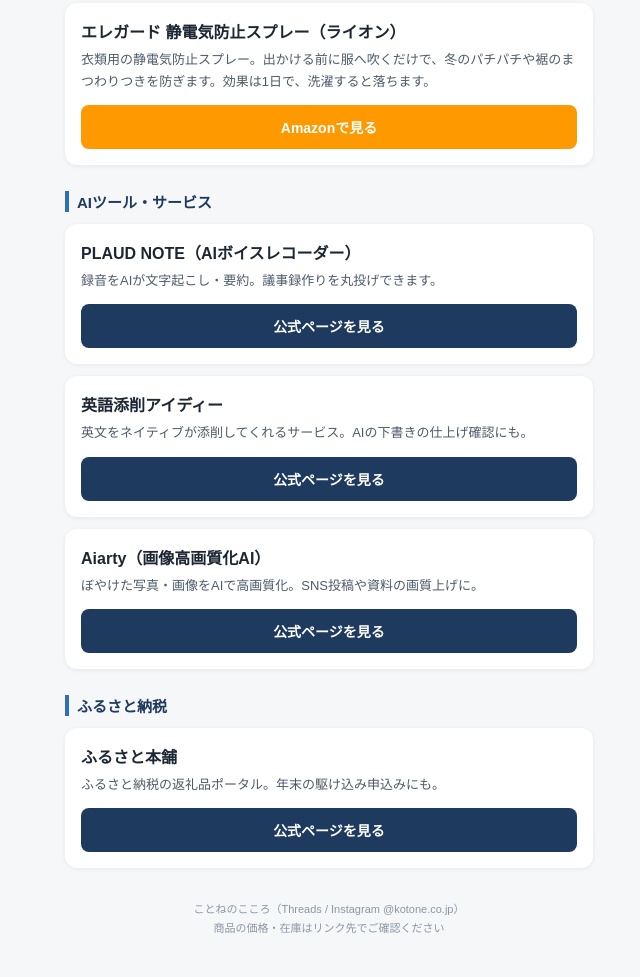
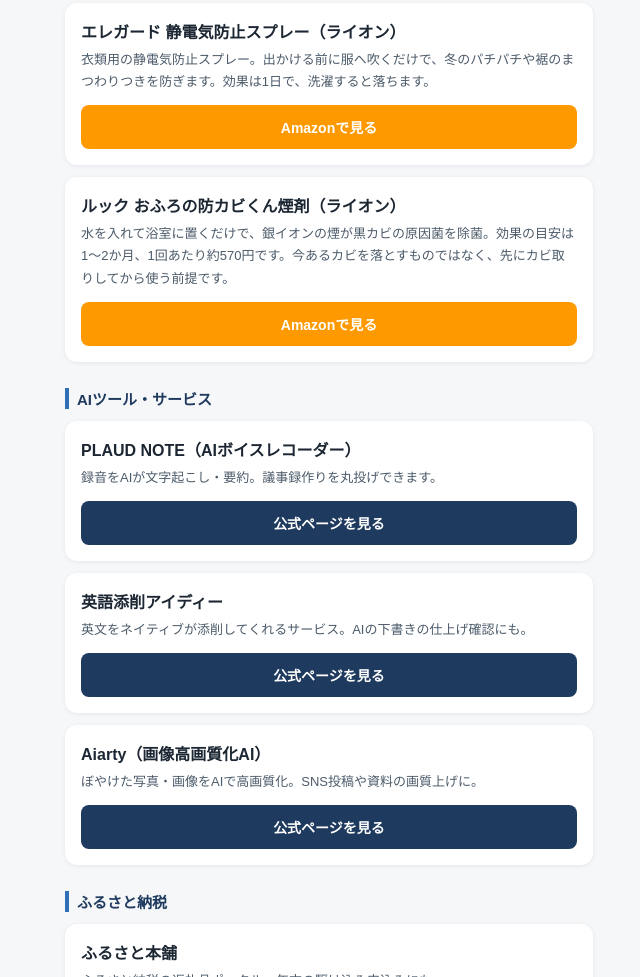
Before and after one commit to tk-ramen/kotone-links, a plain HTML site: page index.html in a window 1280 px wide. Shown: the part 1215-2192 px from the top of the page, without its empty margins (311-951 px from the left). Drawn offline with Linux system fonts and the light colour scheme.

Commit message:
ルック おふろの防カビくん煙剤のカードを追加

```diff
--- a/index.html
+++ b/index.html
@@ -74,6 +74,12 @@
     <a class="btn amz" href="https://www.amazon.co.jp/s?k=%E3%83%A9%E3%82%A4%E3%82%AA%E3%83%B3+%E3%82%A8%E3%83%AC%E3%82%AC%E3%83%BC%E3%83%89+%E9%9D%99%E9%9B%BB%E6%B0%97%E9%98%B2%E6%AD%A2%E3%82%B9%E3%83%97%E3%83%AC%E3%83%BC&tag=tkramen2574-22" rel="nofollow sponsored noopener" target="_blank">Amazonで見る</a>
   </div>
 
+  <div class="card">
+    <h3>ルック おふろの防カビくん煙剤（ライオン）</h3>
+    <p>水を入れて浴室に置くだけで、銀イオンの煙が黒カビの原因菌を除菌。効果の目安は1〜2か月、1回あたり約570円です。今あるカビを落とすものではなく、先にカビ取りしてから使う前提です。</p>
+    <a class="btn amz" href="https://www.amazon.co.jp/s?k=%E3%83%AB%E3%83%83%E3%82%AF+%E3%81%8A%E3%81%B5%E3%82%8D%E3%81%AE%E9%98%B2%E3%82%AB%E3%83%93%E3%81%8F%E3%82%93%E7%85%99%E5%89%A4&tag=tkramen2574-22" rel="nofollow sponsored noopener" target="_blank">Amazonで見る</a>
+  </div>
+
   <h2>AIツール・サービス</h2>
 
   <div class="card">
```
